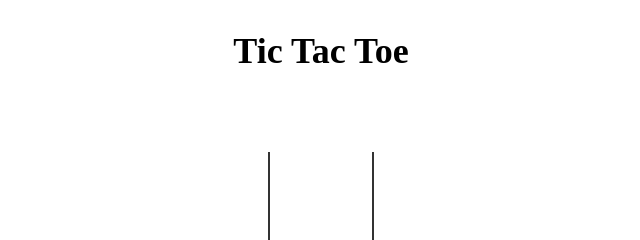
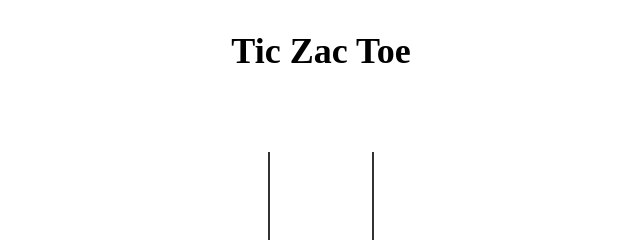
Before and after one commit to About7Sharks/TicTacToe, a plain HTML site: page index.html in a window 1280 px wide. Shown: the top 240 px of the page, 319-959 px from the left. Drawn offline with Linux system fonts and the light colour scheme.

Commit message:
Update index.html

```diff
--- a/index.html
+++ b/index.html
@@ -4,13 +4,13 @@
 <head>
     <meta charset="utf-8" />
     <meta http-equiv="X-UA-Compatible" content="IE=edge">
-    <title>Tic Tac Toe</title>
+    <title>Tic Zac Toe</title>
     <meta name="viewport" content="width=device-width, initial-scale=1">
     <link rel="stylesheet" type="text/css" media="screen" href="main.css" />
 </head>
 
 <body>
-    <h2>Tic Tac Toe</h2>
+    <h2>Tic Zac Toe</h2>
     <table>
         <tr>
             <td class="cell" id="0"></td>
```
